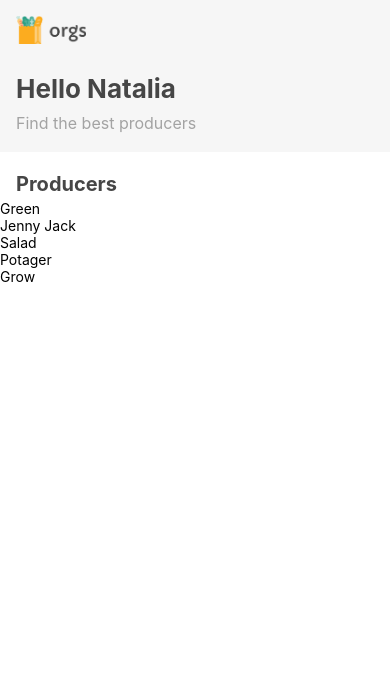
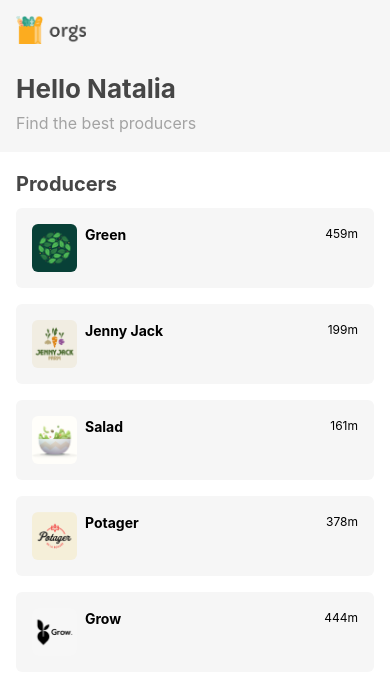
Before and after one commit to iurysilva/Alura-OrgsHooks, a React Native app: screen / in a window 390 px wide. Shown: the top 684 px of the page. Built offline with nearby package versions, Linux system fonts and the light colour scheme.

Commit message:
Feat: Add Producer component.

```diff
--- /dev/null
+++ b/src/screens/Home/components/Producer.js
@@ -0,0 +1,47 @@
+import React from "react";
+import { Text, View, Image, StyleSheet } from "react-native";
+
+export default function Producer({name, image, distance, stars}){
+    return <View style={styles.card}>
+        <Image source={image} accessibilityLabel={name} style={styles.image}/>
+        <View style={styles.informations}>
+            <Text style={styles.name}>{name}</Text>
+            <Text style={styles.distance}>{distance}</Text>
+        </View>
+    </View>
+}
+
+const styles = StyleSheet.create({
+    card: {
+        backgroundColor: '#F6F6F6',
+        marginVertical: 8,
+        marginHorizontal: 16,
+        borderRadius: 6,
+        flexDirection: 'row',
+        elevation: 4,
+    },
+    image: {
+        width: 45,
+        height: 48,
+        borderRadius: 6,
+        marginVertical: 16,
+        marginLeft: 16
+    },
+    informations: {
+        flex: 1,
+        flexDirection: 'row',
+        justifyContent: 'space-between',
+        marginLeft: 8,
+        marginVertical: 16,
+        marginRight: 16,
+    },
+    name: {
+        fontSize: 14,
+        lineHeight: 22,
+        fontWeight: 'bold',
+    },
+    distance: {
+        fontSize: 12,
+        lineHeight: 19,
+    }
+})
--- a/src/screens/Home/components/Producers.js
+++ b/src/screens/Home/components/Producers.js
@@ -1,6 +1,7 @@
 import React, {useEffect, useState} from "react";
 import { FlatList, Text, StyleSheet } from "react-native";
 import { loadProducers } from "../../../services/loadData";
+import Producer from "./Producer";
 
 export default function Producers({top: Top}){
     const [title, setTitle] = useState('');
@@ -21,7 +22,7 @@ export default function Producers({top: Top}){
     }
     return <FlatList
         data={list}
-        renderItem={({item: {name}}) => <Text>{name}</Text>}
+        renderItem={({item}) => <Producer {...item}/>}
         keyExtractor={({name}) => name}
         ListHeaderComponent={TopList}/>
 }
```
